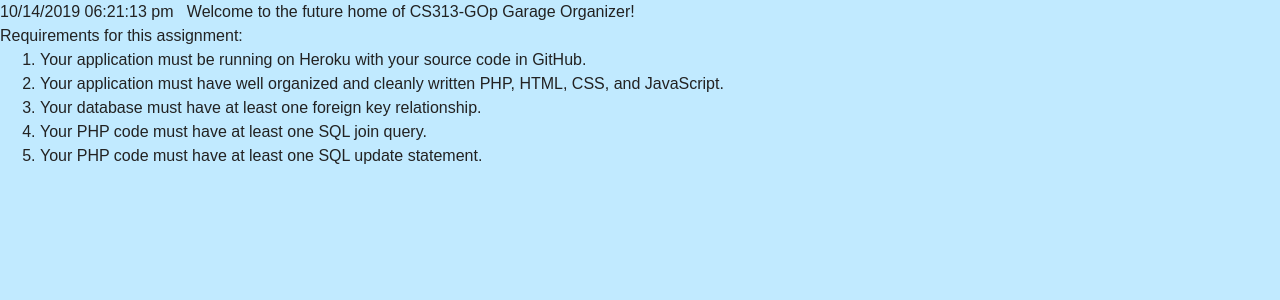
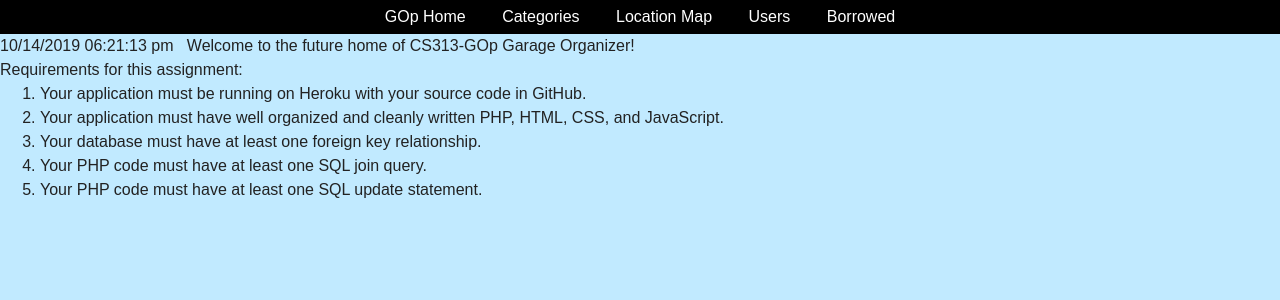
Before and after one commit to mToebler/cs313-gop, a PHP site: page / in a window 1280 px wide. Shown: the top 300 px of the page. Run offline with PHP 8.4, Linux system fonts and the light colour scheme.

Commit message:
menu bar initial commit

```diff
--- /dev/null
+++ b/web/gop_menu.php
@@ -0,0 +1,19 @@
+<!-- Not starting sessino in this menu file as it's meant to be included in other files. -->
+<?php
+   /* meant to be included immediately after the opening <body> tag.
+      First we need to know the name of the file we've been included in to offset
+      the menu.
+   */
+
+
+?>
+
+<div id="navbar">
+  <ul>
+	<li><a href="index.php">GOp Home</a></li>
+	<li><a href="metatags.php">Categories</a></li>
+	<li><a href="item_location.php">Location Map</a></li>
+	<li><a href="users.php">Users</a></li>
+	<li><a href="lending.php">Borrowed</a></li>
+  </ul>
+</div>
--- a/web/index.php
+++ b/web/index.php
@@ -22,6 +22,7 @@ $date = date('m/d/Y h:i:s a', time());
    <script src="project1.js" async defer></script>
 </head>
 <body>
+   <?php include("gop_menu.php"); ?>
 <div>
 <?=$date?> &nbsp; Welcome to the future home of <?php echo 'CS313-GOp Garage Organizer!'; ?>
 <div>
--- a/web/project1.css
+++ b/web/project1.css
@@ -57,40 +57,31 @@ h2 {
   font-size: 1.125em;
   font-style: italic;
 }
-.main-nav {
-  background: #D28816;
-  color: white;
-}
-.main-nav a {
-  color: #1a577f;
-  text-decoration: none;
-}
-.main-nav ul, .main-nav li {
-  list-style: none;
-  margin: 0;
-  padding: 0;
-}
-.main-nav ul {
-  display: flex;
-  align-items: center;
-  flex-direction: row;
-  justify-content: center;
-  width: 100%;
-}
-.main-nav ul a {
-  padding: 0.9375em 2.1875em;
-  display: flex;
-  text-transform: uppercase;
-}
-.main-nav ul a:hover, .main-nav ul a:focus {
-  background: #fbf795;
-  color: #419cd8;
-}
-.main-nav ul .mobile-button a {
-  position: absolute;
-  left: -99999em;
-}
-@media (max-width: 700px) {
+#navbar ul {
+	margin: 0;
+	padding: 5px;
+	list-style-type: none;
+	text-align: center;
+	background-color: #000;
+	}
+
+#navbar ul li {
+	display: inline;
+	}
+
+#navbar ul li a {
+	text-decoration: none;
+	padding: .2em 1em;
+	color: #fff;
+	background-color: #000;
+	}
+
+#navbar ul li a:hover {
+	color: #000;
+	background-color: #fff;
+	}
+
+ @media (max-width: 700px) {
   .main-nav ul {
     flex-wrap: wrap;
     justify-content: flex-start;
```
